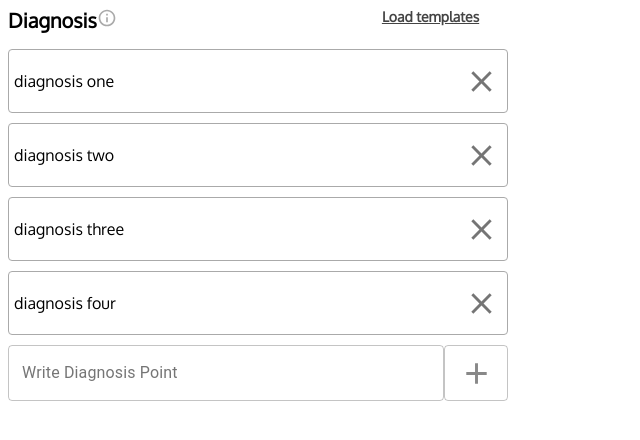
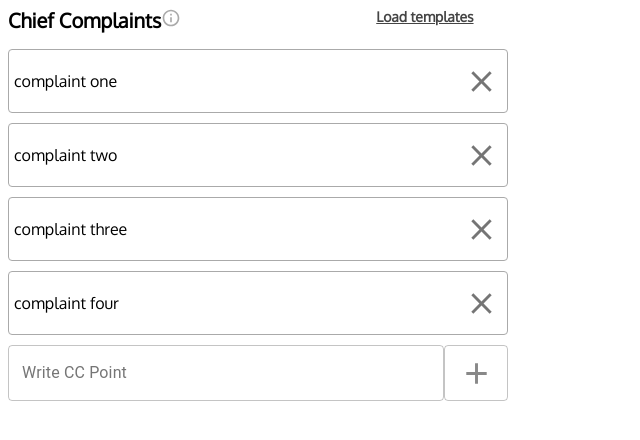
Before and after one commit to Sezaan/presc, a React (Create React App) app: page / in a window 1280 px wide. Shown: the top 440 px of the page, without its empty margins (0-640 px from the left). Built offline with nearby package versions, Linux system fonts and the light colour scheme.

Commit message:
chief complaints editted

```diff
--- /dev/null
+++ b/src/components/ChiefComplaints.js
@@ -0,0 +1,51 @@
+import React, { Component } from "react";
+import ListItem from "./ListItem";
+import style from "../style.module.css";
+import TextField from '@material-ui/core/TextField'
+import InfoOutlinedIcon from "@material-ui/icons/InfoOutlined";
+import { IconButton,Button } from "@material-ui/core";
+import AddIcon from '@material-ui/icons/Add';
+
+class ChiefComplaints extends Component {
+    state = {
+        values: [
+            { item: "complaint one" },
+            { item: "complaint two" },
+            { item: "complaint three" },
+            { item: "complaint four" },
+
+        ],
+    };
+    render() {
+        return (
+            <div>
+                <div className={style.container}>
+                    <div className={style.box1}>
+                        <span className={style.header}>Chief Complaints</span>
+                        <InfoOutlinedIcon
+                            fontSize="small"
+                            style={{ color: "#aaaaaa" }}
+                        ></InfoOutlinedIcon>
+                        <span style={{width:"195px"}} > </span>
+                        <span className={style.template}>Load templates</span>
+                    </div>
+
+                    <div className={style.box2}>
+                        {this.state.values.map((listItem) => (
+                            <ListItem item={listItem.item}></ListItem>
+                        ))}
+                    </div>
+                    <div className={style.box3}>
+                        <TextField style={{width:"500px"}} variant="outlined" label="Write CC Point">
+                        </TextField>
+                        <Button variant = "outlined" size="small">
+                            <AddIcon fontSize="large" style={{color:"#888888"}}/>
+                        </Button>
+                    </div>
+                </div>
+            </div>
+        );
+    }
+}
+
+export default ChiefComplaints;
--- a/src/index.js
+++ b/src/index.js
@@ -2,10 +2,10 @@ import React from 'react';
 import ReactDOM from 'react-dom';
 import './App.css';
 import reportWebVitals from './reportWebVitals';
-import Diagnosis from'./components/Diagnosis'
+import ChiefComplaints from'./components/ChiefComplaints'
 
 ReactDOM.render(
-  <Diagnosis></Diagnosis>
+  <ChiefComplaints></ChiefComplaints>
   ,
   document.getElementById('root')
 );
```
